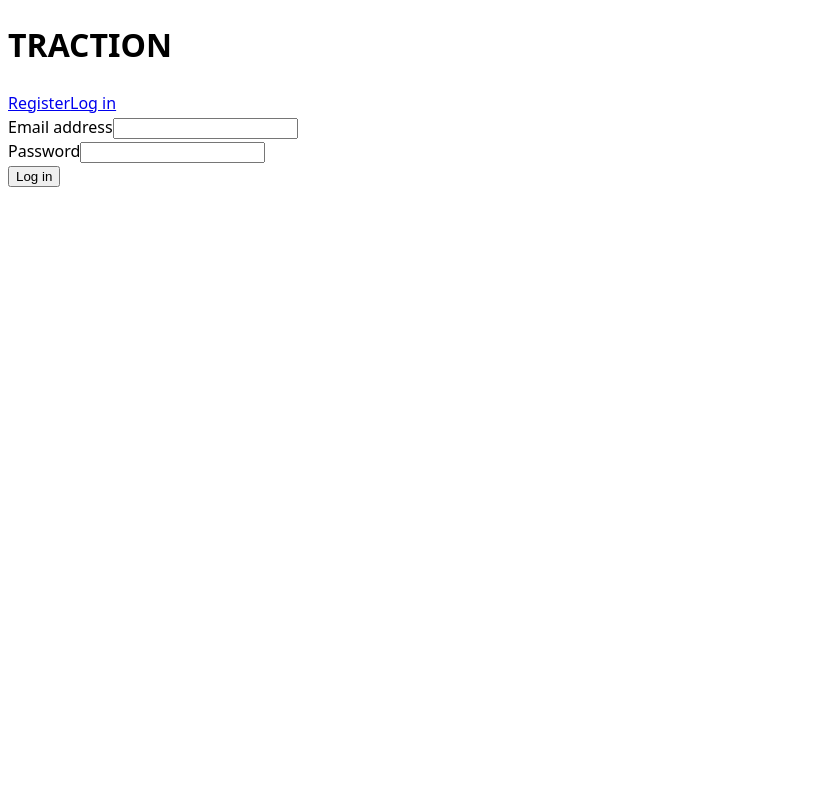
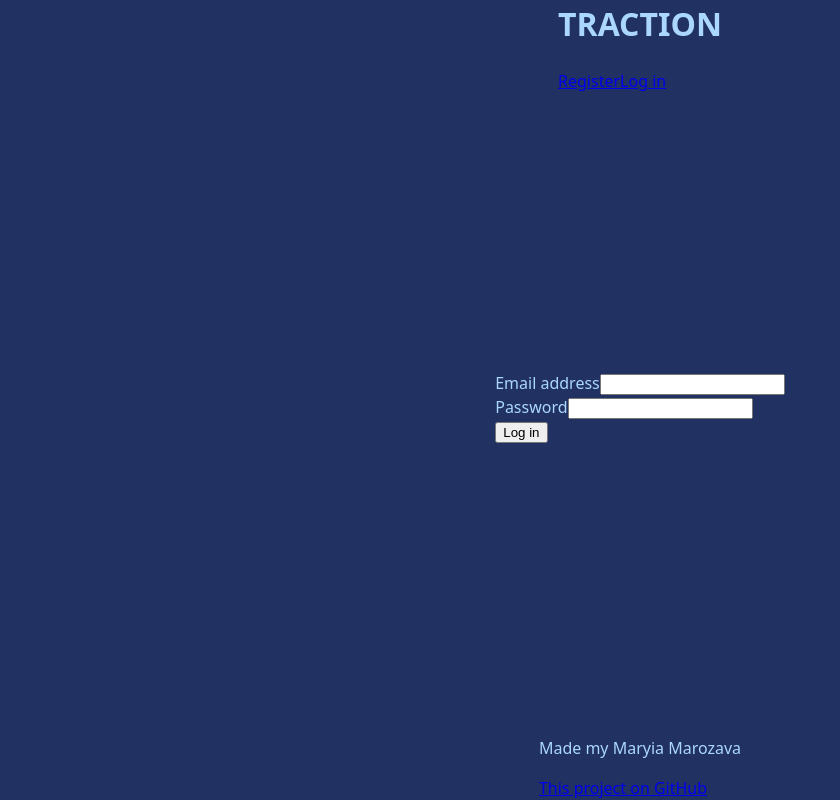
Before and after one commit to marmaryia/job-application-tracker, a React (Vite) app: page /login in a window 1280 px wide. Shown: the whole page, without its empty margins (0-840 px from the left). Built offline with nearby package versions, Linux system fonts and the light colour scheme.

Commit message:
space out content on the page, fix page height to full screen

```diff
--- a/src/App.css
+++ b/src/App.css
@@ -0,0 +1,18 @@
+body{
+    margin: 0;
+    min-height: 100vh;
+}
+
+main {
+    background-color: var(--background-color-primary);
+    color: var(--text-color-primary);
+    min-height: 100vh;
+    display: flex;
+    flex-direction: column;
+    align-items: center;
+    justify-content: space-between;
+}
+
+h1 {
+    margin-top: 0;
+}
--- a/src/App.tsx
+++ b/src/App.tsx
@@ -2,6 +2,7 @@ import { Route, Routes } from "react-router-dom";
 import "./App.css";
 import "./styles/PopupStyles.css";
 import "./styles/ApplicationPageStyles.css";
+import "./styles/Header.css";
 
 import Header from "./components/Header";
 import ApplicationsList from "./components/ApplicationsListPage";
@@ -9,6 +10,7 @@ import ApplicationPage from "./components/ApplicationPage";
 import Register from "./components/Register";
 import Login from "./components/Login";
 import Home from "./components/Home";
+import Footer from "./components/Footer";
 
 function App() {
   return (
@@ -24,6 +26,7 @@ function App() {
           element={<ApplicationPage />}
         />
       </Routes>
+      <Footer />
     </main>
   );
 }
--- /dev/null
+++ b/src/components/Footer.tsx
@@ -0,0 +1,14 @@
+import { Link } from "react-router-dom";
+
+function Footer() {
+  return (
+    <footer>
+      <p>Made my Maryia Marozava</p>
+      <Link to={"https://github.com/marmaryia/job-application-tracker"}>
+        This project on GitHub
+      </Link>
+    </footer>
+  );
+}
+
+export default Footer;
--- a/src/index.css
+++ b/src/index.css
@@ -2,4 +2,14 @@
   font-family: system-ui, Avenir, Helvetica, Arial, sans-serif;
   line-height: 1.5;
   font-weight: 400;
+
+
+
+
+  --background-color-primary: #203162;
+  --text-color-primary: #abd7ff;
 }
+
+#root{
+  min-height: 100vh;
+}
--- /dev/null
+++ b/src/styles/Header.css
@@ -0,0 +1,3 @@
+header {
+    margin: 0;
+}
```
